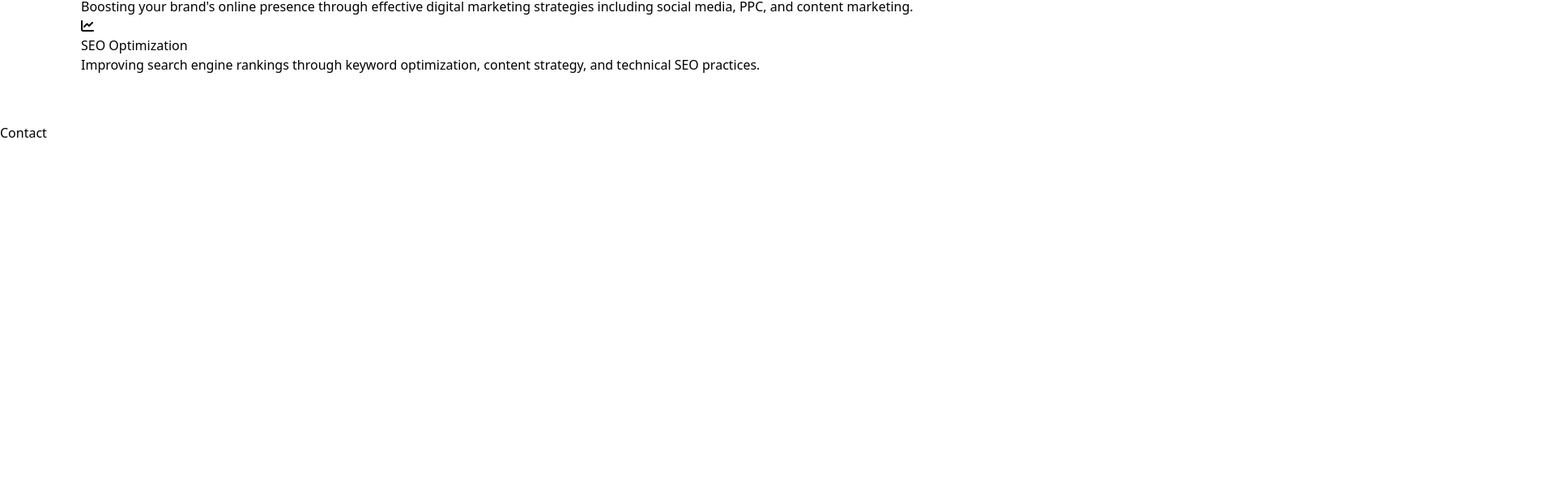
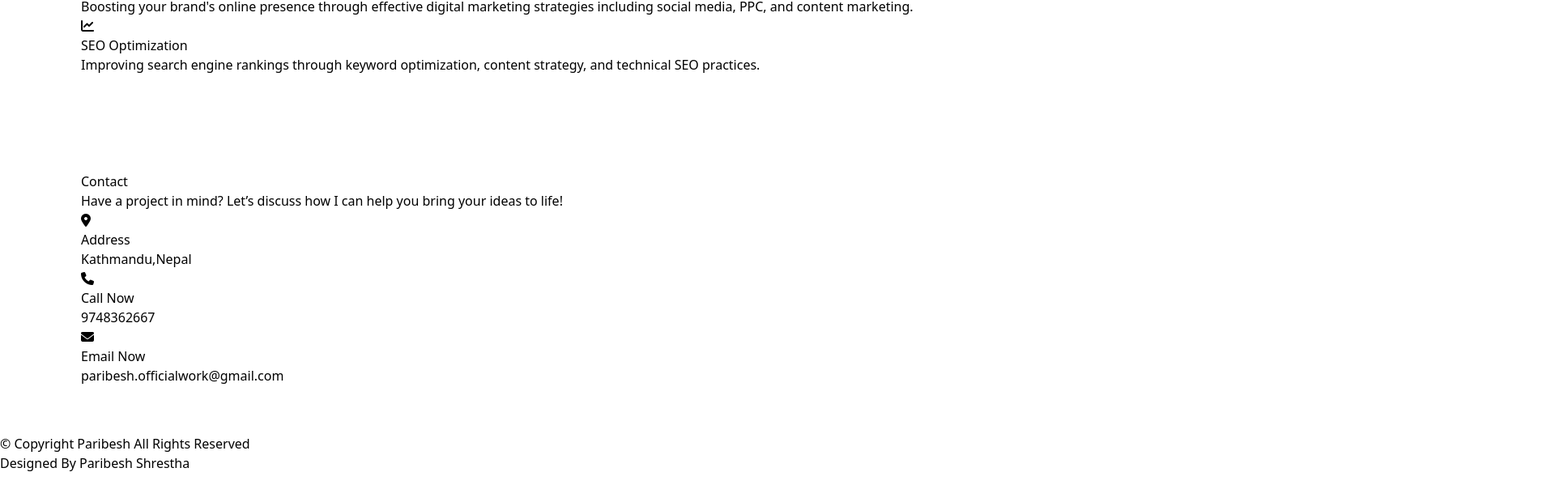
Before and after one commit to KingCodeX01/portfolio-paribesh, a React (Vite) app: page / in a window 1280 px wide. Shown: the part 1704-2324 px from the top of the page at 81% size, 1920 px wide, since content can reach past the window. After the commit the page ends 2288 px from the top, so only its background shows below. Built offline with nearby package versions, Linux system fonts and the light colour scheme.

Commit message:
second phase completed

```diff
--- a/package.json
+++ b/package.json
@@ -16,7 +16,6 @@
     "react": "^19.0.0",
     "react-dom": "^19.0.0",
     "react-router-dom": "^7.3.0",
-    "swiper": "^11.2.5",
     "tailwind-merge": "^3.0.2"
   },
   "devDependencies": {
--- /dev/null
+++ b/src/components/core/footer.tsx
@@ -0,0 +1,10 @@
+export const Footer = () => {
+  return (
+    <div className="bg-yellow-400 info_container w-full h-20 flex items-center justify-center">
+      <div className="flex items-center justify-center flex-col text-white">
+        <h2>© Copyright Paribesh All Rights Reserved</h2>
+        <p>Designed By Paribesh Shrestha</p>
+      </div>
+    </div>
+  );
+};
--- a/src/components/core/navbar.tsx
+++ b/src/components/core/navbar.tsx
@@ -1,5 +1,4 @@
-import { Swiper, SwiperSlide } from "swiper/react";
-import { EffectCoverflow, Autoplay } from "swiper/modules";
+import { useState, useEffect } from "react";
 
 const quotes = [
   "The only limit to our realization of tomorrow is our doubts of today.",
@@ -11,35 +10,22 @@ const quotes = [
 ];
 
 const Navbar = () => {
+  const [currentIndex, setCurrentIndex] = useState(0);
+
+  // Auto-slide every 5 seconds
+  useEffect(() => {
+    const interval = setInterval(() => {
+      setCurrentIndex((prevIndex) => (prevIndex + 1) % quotes.length);
+    }, 5000);
+
+    return () => clearInterval(interval);
+  }, []);
+
   return (
     <div className="w-full bg-[#2C2D32] h-20 flex items-center justify-center">
-      <Swiper
-        effect={"coverflow"}
-        grabCursor={true}
-        centeredSlides={true}
-        slidesPerView={1}
-        loop={true} // Infinite Loop
-        autoplay={{
-          delay: 5000, // 5 seconds per quote
-          disableOnInteraction: false,
-        }}
-        coverflowEffect={{
-          rotate: 0,
-          stretch: 0,
-          depth: 100,
-          modifier: 1,
-          slideShadows: false,
-        }}
-        // pagination={true}
-        modules={[EffectCoverflow, Autoplay]}
-        className="mySwiper"
-      >
-        {quotes.map((quote, index) => (
-          <SwiperSlide key={index}>
-            <p className="text-white text-xl text-center px-5">{quote}</p>
-          </SwiperSlide>
-        ))}
-      </Swiper>
+      <p className="text-white text-xl text-center px-5 transition-opacity duration-500">
+        {quotes[currentIndex]}
+      </p>
     </div>
   );
 };
--- a/src/pages/contact.tsx
+++ b/src/pages/contact.tsx
@@ -1,5 +1,47 @@
 const Contact = () => {
-  return <div>Contact</div>;
+  return (
+    <div className="info_body bg-white">
+      <div className="flex flex-col">
+        <h2 className="font-bold text-3xl pb-3">Contact</h2>
+        <div className="w-14 h-1 bg-black mb-5"></div>
+        <div>
+          {`Have a project in mind? Let’s discuss how I can help you bring your ideas to life!`}
+        </div>
+      </div>
+
+      <div className="border border-black bg-white flex items-center justify-between flex-wrap mt-4 p-2 rounded-lg">
+        <div className="flex items-center justify-center p-4 gap-2">
+          <div className="border border-black rounded-full pb-2 pt-2 pl-4 pr-4">
+            <i className="fa-solid fa-location-dot text-3xl"></i>
+          </div>
+          <div>
+            <h2>Address</h2>
+            <p>Kathmandu,Nepal</p>
+          </div>
+        </div>
+
+        <div className="flex items-center justify-center p-4 gap-2">
+          <div className="border border-black rounded-full pb-2 pt-2 pl-4 pr-4">
+            <i className="fa-solid fa-phone"></i>
+          </div>
+          <div>
+            <h2>Call Now</h2>
+            <p>9748362667</p>
+          </div>
+        </div>
+
+        <div className="flex items-center justify-center p-4 gap-2">
+          <div className="border border-black rounded-full pb-2 pt-2 pl-4 pr-4">
+            <i className="fa-solid fa-envelope"></i>
+          </div>
+          <div>
+            <h2>Email Now</h2>
+            <p>paribesh.officialwork@gmail.com</p>
+          </div>
+        </div>
+      </div>
+    </div>
+  );
 };
 
 export default Contact;
--- a/src/pages/home.tsx
+++ b/src/pages/home.tsx
@@ -5,6 +5,7 @@ import { Background } from "../components/core/background";
 import Skills from "./skill";
 import About from "./about";
 import Contact from "./contact";
+import { Footer } from "../components/core/footer";
 
 const Home = () => {
   const [_isNavbarFixed, setIsNavbarFixed] = useState(false);
@@ -79,6 +80,7 @@ const Home = () => {
         </div>
       </div>
       <div>
+        <div>
           <About />
         </div>
 
@@ -89,6 +91,13 @@ const Home = () => {
         <div>
           <Contact />
         </div>
+      </div>
+
+      <div>
+        <div>
+          <Footer />
+        </div>
+      </div>
     </>
   );
 };
```
Also changed, not shown: 1 other file (tests, documents, lock files or other folders). Lines whose indentation alone changed are shown as unchanged.
